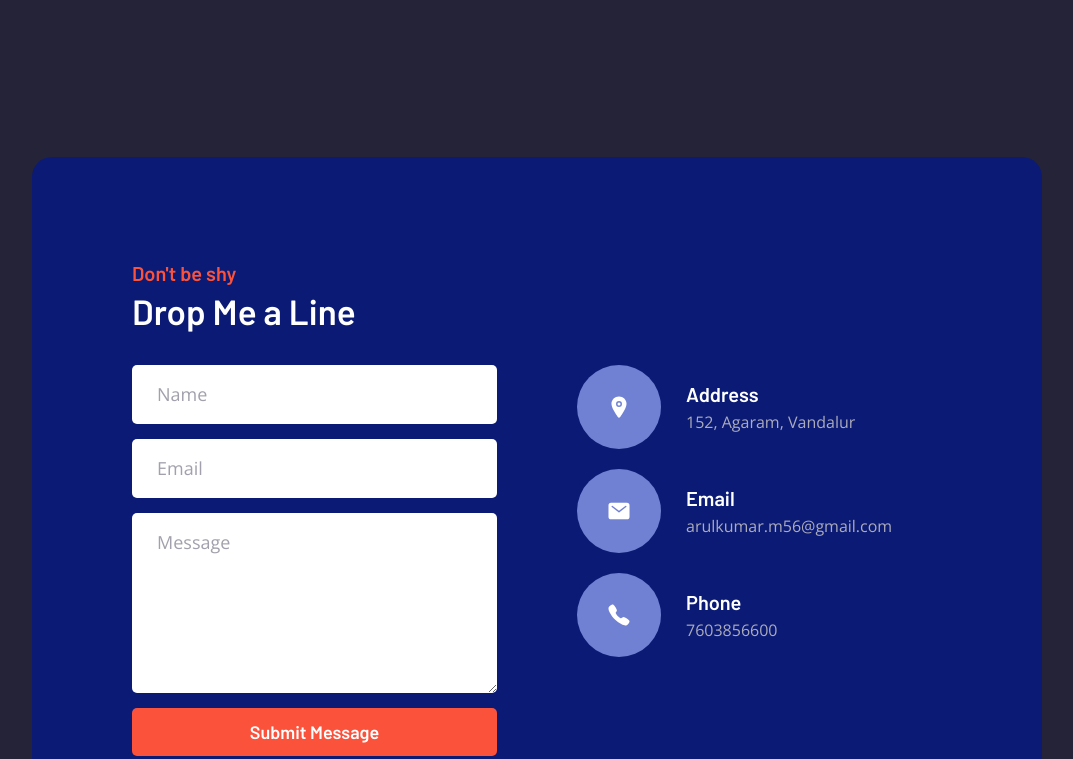
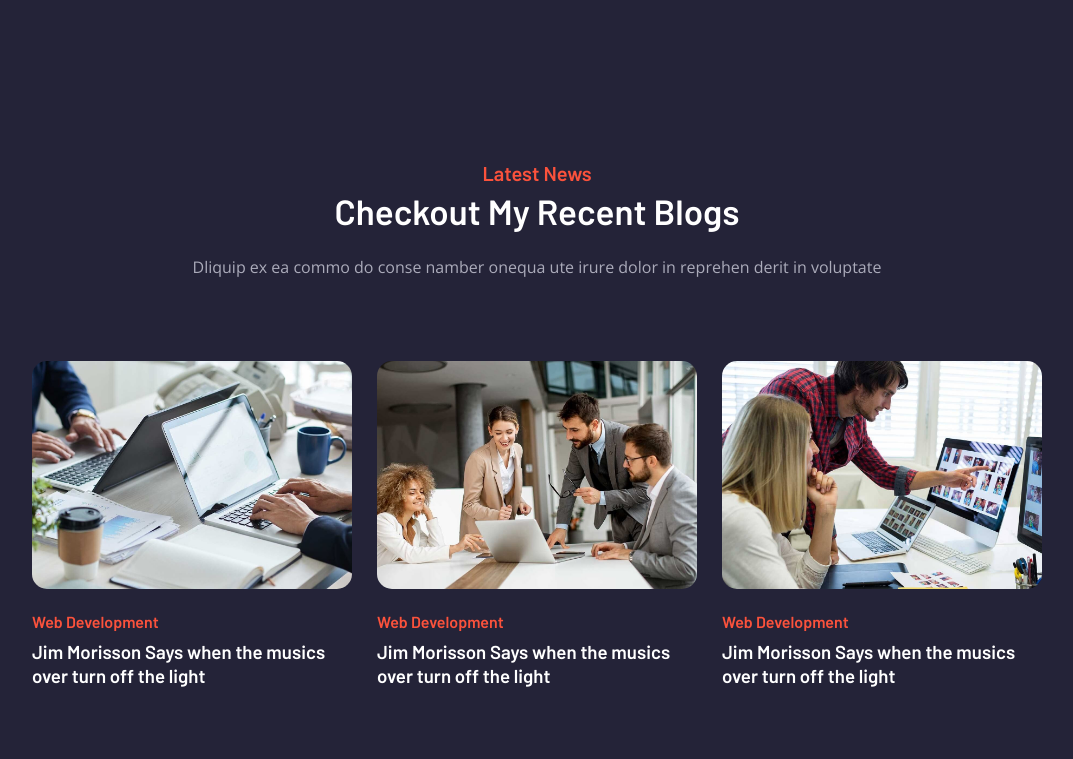
Before and after one commit to MArulkumar/portfolio, a plain HTML site: page index.html in a window 1280 px wide. Shown: the part 4388-5147 px from the top of the page, without its empty margins (103-1176 px from the left). Drawn offline with nearby package versions, Linux system fonts and the light colour scheme.

Commit message:
blog changed

```diff
--- a/index.html
+++ b/index.html
@@ -394,6 +394,87 @@
         </div>
       </section>
 
+       <!--
+        - #BLOG
+      -->
+
+
+
+      <section class="section blog" id="blog">
+        <div class="container">
+
+          <p class="section-subtitle">Latest News</p>
+
+          <h2 class="h2 section-title">Checkout My Recent Blogs</h2>
+
+          <p class="section-text">
+            Dliquip ex ea commo do conse namber onequa ute irure dolor in reprehen derit in voluptate
+          </p>
+
+          <ul class="blog-list">
+
+            <li>
+              <div class="blog-card">
+
+                <figure class="card-banner">
+                  <a href="#">
+                    <img src="./assets/images/blog-1.jpg" width="1181" height="843" loading="lazy"
+                      alt="Jim Morisson Says when the musics over turn off the light" class="img-cover">
+                  </a>
+                </figure>
+
+                <a href="#" class="card-tag">Web Development</a>
+
+                <h3 class="card-title">
+                  <a href="#">Jim Morisson Says when the musics over turn off the light</a>
+                </h3>
+
+              </div>
+            </li>
+
+            <li>
+              <div class="blog-card">
+
+                <figure class="card-banner">
+                  <a href="#">
+                    <img src="./assets/images/blog-2.jpg" width="1181" height="843" loading="lazy"
+                      alt="Jim Morisson Says when the musics over turn off the light" class="img-cover">
+                  </a>
+                </figure>
+
+                <a href="#" class="card-tag">Web Development</a>
+
+                <h3 class="card-title">
+                  <a href="#">Jim Morisson Says when the musics over turn off the light</a>
+                </h3>
+
+              </div>
+            </li>
+
+            <li>
+              <div class="blog-card">
+
+                <figure class="card-banner">
+                  <a href="#">
+                    <img src="./assets/images/blog-3.jpg" width="1181" height="843" loading="lazy"
+                      alt="Jim Morisson Says when the musics over turn off the light" class="img-cover">
+                  </a>
+                </figure>
+
+                <a href="#" class="card-tag">Web Development</a>
+
+                <h3 class="card-title">
+                  <a href="#">Jim Morisson Says when the musics over turn off the light</a>
+                </h3>
+
+              </div>
+            </li>
+
+          </ul>
+
+        </div>
+      </section>
+
 
 
 
@@ -488,7 +569,7 @@
         - #BLOG
       -->
 
-      <section class="section blog" id="blog">
+      <!--<section class="section blog" id="blog">
         <div class="container">
 
           <p class="section-subtitle">Latest News</p>
@@ -562,6 +643,7 @@
 
         </div>
       </section>
+    -->
 
     </article>
   </main>
```
